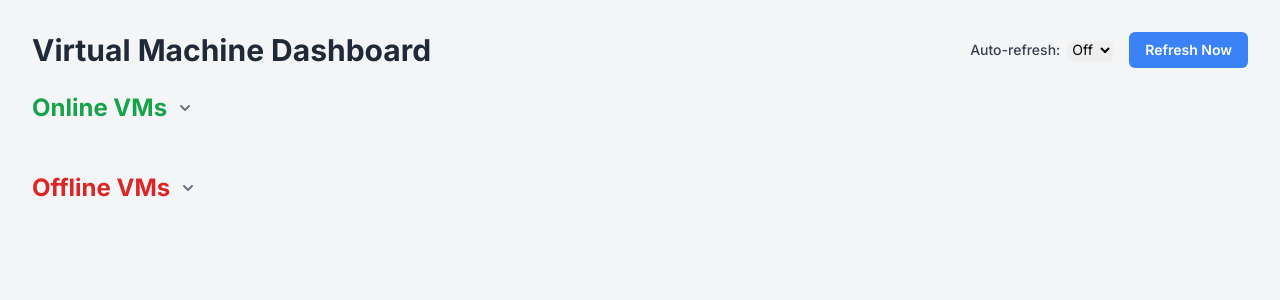
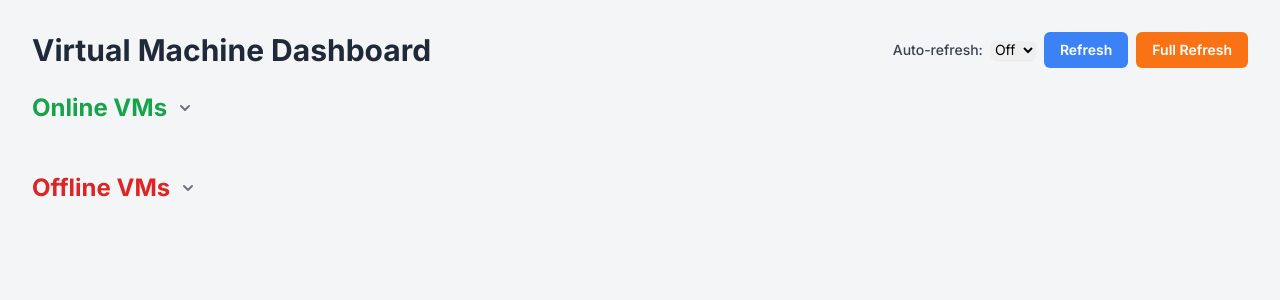
Before and after one commit to pvelas/ws-vm_manager, a Flask app: template templates/index.html in a window 1280 px wide. Shown: the top 300 px of the page. Run offline with Flask 2, Linux system fonts and the light colour scheme; the template is opened without the code that fills it, so the values that code supplies are empty; some libraries are stand-ins or nearby versions.

Commit message:
add full refresh button

```diff
--- a/app.py
+++ b/app.py
@@ -1,10 +1,9 @@
 import os
-from flask import Flask, render_template, request, redirect, url_for, jsonify
+from flask import Flask, render_template, request, jsonify
 import subprocess
-from datetime import datetime
 import time
 import logging
-from flask import current_app
+import shutil
 
 app = Flask(__name__)
 
@@ -14,12 +13,10 @@ VM_DIRECTORY = {
     "99_infra_red_net": "/home/velo/vmware/99_infra_red_net/",
     "99_red_net": "/home/velo/vmware/99_red_net/"
 }
-CACHE_DURATION_SECONDS = 300  # Cache static VM data for 5 minutes
+CACHE_DURATION_SECONDS = 300
 logging.basicConfig(filename='vm_manager.log', level=logging.INFO)
 
 # --- In-Memory Cache ---
-# This dictionary will store data that doesn't change often.
-# Key: vmx_path, Value: {'data': { ... }, 'timestamp': float}
 vm_cache = {}
 
 def timed_function(func):
@@ -33,7 +30,6 @@ def timed_function(func):
         return result
     return wrapper
 
-# This function is no longer decorated with @timed_function because its parts are timed individually
 def find_vmx_files_with_walk(directories):
     vmx_files = {}
     for lab_name, directory in directories.items():
@@ -45,6 +41,31 @@ def find_vmx_files_with_walk(directories):
                     vmx_files[lab_name].append(os.path.join(root, file))
     return vmx_files
 
+def clean_vm_locks(vmx_path):
+    """Finds and removes .lck directories in the VM's folder."""
+    vm_dir = os.path.dirname(vmx_path)
+    logging.info(f"Attempting to clean lock files in directory: {vm_dir}")
+    try:
+        for item in os.listdir(vm_dir):
+            if item.endswith('.lck'):
+                lock_path = os.path.join(vm_dir, item)
+                shutil.rmtree(lock_path)
+                logging.info(f"Successfully removed lock directory: {lock_path}")
+    except Exception as e:
+        logging.error(f"Error cleaning lock files in {vm_dir}: {e}")
+        raise
+
+def check_for_locks(vmx_path):
+    """Checks if any .lck files/directories exist for a given VM."""
+    vm_dir = os.path.dirname(vmx_path)
+    try:
+        for item in os.listdir(vm_dir):
+            if item.endswith('.lck'):
+                return True
+    except FileNotFoundError:
+        return False
+    return False
+
 def manage_vm(vmx_path, action, snapshot_name=None):
     """Starts, stops, restarts, or snapshots a VM."""
     command = []
@@ -52,31 +73,29 @@ def manage_vm(vmx_path, action, snapshot_name=None):
         command = [VMRUN_PATH, "-T", "ws", action, vmx_path, "nogui"]
     elif action == "snapshot":
         if not snapshot_name:
-            logging.error("Snapshot action called without a snapshot name.")
             raise ValueError("Snapshot name is required.")
         command = [VMRUN_PATH, "snapshot", vmx_path, snapshot_name]
     else:
         command = [VMRUN_PATH, "-T", "ws", action, vmx_path]
 
     try:
-        result = subprocess.run(command, capture_output=True, text=True, check=True)
-        logging.info(f"Successfully executed '{action}' on {vmx_path}. Output: {result.stdout}")
-        # When a snapshot is taken, invalidate the cache for that VM
+        subprocess.run(command, capture_output=True, text=True, check=True)
+        logging.info(f"Successfully executed '{action}' on {vmx_path}.")
         if action == "snapshot":
             if vmx_path in vm_cache:
                 del vm_cache[vmx_path]
-
     except subprocess.CalledProcessError as e:
-        logging.error(f"Error executing vmrun '{action}' on {vmx_path} (return code {e.returncode}): {e.stderr}")
+        logging.error(f"Error executing vmrun '{action}' on {vmx_path}: {e.stderr}")
         raise
 
 @timed_function
-def get_all_vm_info(directories):
+def get_all_vm_info(directories, force_refresh=False):
     """
-    Gets info for all VMs, using a cache for static data (name, MACs, snapshots)
-    and fetching live data for dynamic info (power state, IP).
+    Gets info for all VMs, using a cache unless force_refresh is True.
     """
-    # 1. ALWAYS get live power status. This is fast.
+    if force_refresh:
+        print("--- FULL REFRESH INVOKED: Bypassing cache. ---")
+
     result = subprocess.run([VMRUN_PATH, "list"], capture_output=True, text=True)
     running_vm_paths = [line.strip() for line in result.stdout.splitlines() if line.endswith(".vmx")]
 
@@ -87,14 +106,15 @@ def get_all_vm_info(directories):
         for vmx in vmx_list:
             current_time = time.time()
 
-            # 2. Check for valid cache entry for static data
-            if vmx in vm_cache and (current_time - vm_cache[vmx]['timestamp']) < CACHE_DURATION_SECONDS:
-                # CACHE HIT: Use cached data
+            if not force_refresh and vmx in vm_cache and (current_time - vm_cache[vmx]['timestamp']) < CACHE_DURATION_SECONDS:
                 static_data = vm_cache[vmx]['data']
                 print(f"Cache HIT for {vmx}")
             else:
-                # CACHE MISS: Fetch fresh static data
-                print(f"Cache MISS for {vmx}")
+                if force_refresh:
+                     print(f"FORCE REFRESH for {vmx}")
+                else:
+                     print(f"Cache MISS for {vmx}")
+
                 display_name = None
                 ethernet_devices = {}
                 try:
@@ -118,18 +138,18 @@ def get_all_vm_info(directories):
                     logging.error(f"Could not read file {vmx}: {e}")
 
                 vm_name = display_name if display_name else os.path.basename(vmx).split(".")[0]
-                snapshots = get_vm_snapshots(vmx) # This is a slow operation
+                snapshots = get_vm_snapshots(vmx)
 
                 static_data = {
                     "title": vm_name,
                     "ethernet_devices": ethernet_devices,
                     "snapshots": snapshots
                 }
-                # Store the newly fetched data in the cache
                 vm_cache[vmx] = {'data': static_data, 'timestamp': current_time}
 
-            # 3. Process dynamic data (power state and IP)
             is_running = vmx in running_vm_paths
+            has_locks = False if is_running else check_for_locks(vmx)
+
             ip_address = "N/A"
             if is_running:
                 command = [VMRUN_PATH, "-T", "ws", "getGuestIPAddress", vmx]
@@ -137,7 +157,6 @@ def get_all_vm_info(directories):
                 if ip_result.returncode == 0 and ip_result.stdout.strip():
                     ip_address = ip_result.stdout.strip()
 
-            # 4. Assemble final details list for the template
             details = [f"IPv4: {ip_address}"]
             for adapter_id in sorted(static_data['ethernet_devices'].keys()):
                 device = static_data['ethernet_devices'][adapter_id]
@@ -147,10 +166,10 @@ def get_all_vm_info(directories):
                 if mac:
                     details.append(f"MAC {net_name}: {mac}")
 
-            # 5. Combine all data for the final dictionary
             vm_info[(lab_name, static_data['title'])] = {
                 "title": static_data['title'],
                 "complete": is_running,
+                "has_locks": has_locks,
                 "vmx_path": vmx,
                 "snapshots": static_data['snapshots'],
                 "details": details
@@ -158,7 +177,6 @@ def get_all_vm_info(directories):
     return vm_info
 
 def get_vm_snapshots(vmx_path):
-    """Gets the list of snapshots for a single VM. (This is a slow I/O bound operation)"""
     snapshots = []
     try:
         command = [VMRUN_PATH, "listSnapshots", vmx_path]
@@ -168,14 +186,14 @@ def get_vm_snapshots(vmx_path):
             snapshots = [line.strip() for line in lines[1:]]
     except subprocess.CalledProcessError as e:
         logging.info(f"Could not list snapshots for {vmx_path}: {e.stderr.strip()}")
-    except FileNotFoundError:
-        logging.error(f"vmrun command not found at path: {VMRUN_PATH}")
     return snapshots
 
 # --- Flask Routes ---
 @app.route("/", methods=["GET"])
 def index():
-    vm_info = get_all_vm_info(VM_DIRECTORY)
+    full_refresh = request.args.get('full_refresh', 'false').lower() == 'true'
+    vm_info = get_all_vm_info(VM_DIRECTORY, force_refresh=full_refresh)
+
     vm_data_by_lab = {}
     for (lab_name, vm_name), vm_data in vm_info.items():
         if lab_name not in vm_data_by_lab:
@@ -199,8 +217,12 @@ def api_vm_action():
         return jsonify({'status': 'error', 'message': 'Missing parameters'}), 400
 
     try:
-        manage_vm(vmx_path, action, snapshot_name=snapshot_name)
-        return jsonify({'status': 'success', 'message': f'Action {action} initiated.'})
+        if action == "clean_locks":
+            clean_vm_locks(vmx_path)
+        else:
+            manage_vm(vmx_path, action, snapshot_name=snapshot_name)
+
+        return jsonify({'status': 'success', 'message': f'Action {action} completed.'})
     except Exception as e:
         logging.error(f"API Error on action '{action}' for {vmx_path}: {e}")
         error_message = str(e.stderr) if hasattr(e, 'stderr') else str(e)
--- a/templates/index.html
+++ b/templates/index.html
@@ -28,6 +28,8 @@
         .btn-restart:hover { background-color: #ea580c; }
         .btn-snapshot { background-color: #3b82f6; color: white; }
         .btn-snapshot:hover { background-color: #2563eb; }
+        .btn-clean { background-color: #f59e0b; color: white; }
+        .btn-clean:hover { background-color: #d97706; }
         .btn:disabled { background-color: #9ca3af; cursor: not-allowed; }
         .status-dot { width: 12px; height: 12px; border-radius: 50%; display: inline-block; }
         .status-online { background-color: #22c55e; }
@@ -42,7 +44,7 @@
     <div class="max-w-7xl mx-auto">
         <div class="flex justify-between items-center mb-6">
             <h1 class="text-3xl font-bold text-gray-800">Virtual Machine Dashboard</h1>
-            <div class="flex items-center space-x-4">
+            <div class="flex items-center space-x-2">
                 <div class="flex items-center space-x-2">
                     <label for="refresh-interval" class="text-sm font-medium text-gray-700">Auto-refresh:</label>
                     <select id="refresh-interval" class="rounded-md border-gray-300 shadow-sm focus:border-indigo-300 focus:ring focus:ring-indigo-200 focus:ring-opacity-50 text-sm">
@@ -52,7 +54,8 @@
                         <option value="60">60s</option>
                     </select>
                 </div>
-                <button id="refresh-now" class="btn btn-snapshot font-semibold py-2 px-4 rounded-md text-sm">Refresh Now</button>
+                <button id="refresh-now" class="btn btn-snapshot font-semibold py-2 px-4 rounded-md text-sm">Refresh</button>
+                <button id="full-refresh-now" class="btn btn-restart font-semibold py-2 px-4 rounded-md text-sm">Full Refresh</button>
             </div>
         </div>
 
@@ -65,11 +68,15 @@
                 </h4>
             </div>
 
-            <div class="flex items-center space-x-2 mb-4 pb-4 border-b border-gray-200">
+            <div class="flex items-center space-x-2 mb-4 pb-4 border-b border-gray-200 flex-wrap gap-2">
                 <button type="button" data-action="start" data-vmx="{{ vm.vmx_path }}" class="btn btn-start font-semibold py-2 px-4 rounded-md text-sm" {% if vm.complete %}disabled{% endif %}>Start</button>
                 <button type="button" data-action="stop" data-vmx="{{ vm.vmx_path }}" class="btn btn-stop font-semibold py-2 px-4 rounded-md text-sm" {% if not vm.complete %}disabled{% endif %}>Stop</button>
                 <button type="button" data-action="restart" data-vmx="{{ vm.vmx_path }}" class="btn btn-restart font-semibold py-2 px-4 rounded-md text-sm" {% if not vm.complete %}disabled{% endif %}>Restart</button>
                 <button type="button" data-action="snapshot" data-vmx="{{ vm.vmx_path }}" class="btn btn-snapshot font-semibold py-2 px-4 rounded-md text-sm">Snapshot</button>
+
+                {% if not vm.complete and vm.has_locks %}
+                <button type="button" data-action="clean_locks" data-vmx="{{ vm.vmx_path }}" class="btn btn-clean font-semibold py-2 px-4 rounded-md text-sm">Clean Locks</button>
+                {% endif %}
             </div>
 
             <div class="text-sm text-gray-600 space-y-2">
@@ -145,7 +152,6 @@
         let refreshIntervalId = null;
 
         document.addEventListener('DOMContentLoaded', () => {
-            // --- Collapsible Logic ---
             const sections = [
                 { header: document.getElementById('online-vms-header'), content: document.getElementById('online-vms-content'), key: 'onlineVmsCollapsed' },
                 { header: document.getElementById('offline-vms-header'), content: document.getElementById('offline-vms-content'), key: 'offlineVmsCollapsed' }
@@ -164,11 +170,17 @@
                 });
             });
 
-            // --- Refresh Logic & Async Actions ---
             const refreshIntervalSelect = document.getElementById('refresh-interval');
             const refreshNowButton = document.getElementById('refresh-now');
+            const fullRefreshNowButton = document.getElementById('full-refresh-now');
 
-            refreshNowButton.addEventListener('click', () => location.reload());
+            // Changed to navigate to the base URL, which strips any query parameters like ?full_refresh=true
+            refreshNowButton.addEventListener('click', () => {
+                window.location.href = '/';
+            });
+            fullRefreshNowButton.addEventListener('click', () => {
+                window.location.href = '/?full_refresh=true';
+            });
 
             const savedInterval = localStorage.getItem('vmRefreshInterval') || '0';
             refreshIntervalSelect.value = savedInterval;
@@ -180,7 +192,8 @@
                 }
                 const intervalMs = parseInt(interval, 10) * 1000;
                 if (intervalMs > 0) {
-                    refreshIntervalId = setInterval(() => location.reload(), intervalMs);
+                    // Also changed to navigate to the base URL for auto-refresh
+                    refreshIntervalId = setInterval(() => { window.location.href = '/'; }, intervalMs);
                 }
             }
 
@@ -194,20 +207,19 @@
 
             document.body.addEventListener('click', function(event) {
                 const button = event.target.closest('button');
-                if (!button) return;
+                if (!button || button.id === 'refresh-now' || button.id === 'full-refresh-now') return;
 
                 const action = button.dataset.action;
                 const vmxPath = button.dataset.vmx;
 
                 if (action && vmxPath) {
-                    let snapshotName = null;
                     const payload = { vmx_path: vmxPath, action: action };
 
                     if (action === 'snapshot') {
                         const now = new Date();
                         const defaultNameRaw = `Snapshot - ${now.getFullYear()}-${String(now.getMonth() + 1).padStart(2, '0')}-${String(now.getDate()).padStart(2, '0')} ${String(now.getHours()).padStart(2, '0')}:${String(now.getMinutes()).padStart(2, '0')}:${String(now.getSeconds()).padStart(2, '0')}`;
                         const defaultNameSafe = defaultNameRaw.replace(/:/g, '-').replace(/ /g, '_');
-                        snapshotName = prompt("Enter a name for the snapshot:", defaultNameSafe);
+                        const snapshotName = prompt("Enter a name for the snapshot:", defaultNameSafe);
 
                         if (!snapshotName) return;
                         payload.snapshot_name = snapshotName;
@@ -215,7 +227,6 @@
 
                     const buttonGroup = button.parentElement;
                     buttonGroup.querySelectorAll('button').forEach(btn => btn.disabled = true);
-                    const originalText = button.textContent;
                     button.textContent = '...';
 
                     fetch('/api/vm/action', {
@@ -228,12 +239,13 @@
                         if (!ok) throw new Error(data.message || 'An unknown error occurred.');
 
                         if (localStorage.getItem('vmRefreshInterval') === '0') {
-                            setTimeout(() => location.reload(), 1000);
+                            setTimeout(() => location.reload(), 500);
                         }
                     })
                     .catch(error => {
-                        alert(`Error: ${error.message}`);
-                        location.reload();
+                        console.error(`Error: ${error.message}`);
+                        button.textContent = "Error!";
+                        setTimeout(() => location.reload(), 2000);
                     });
                 }
             });
```
